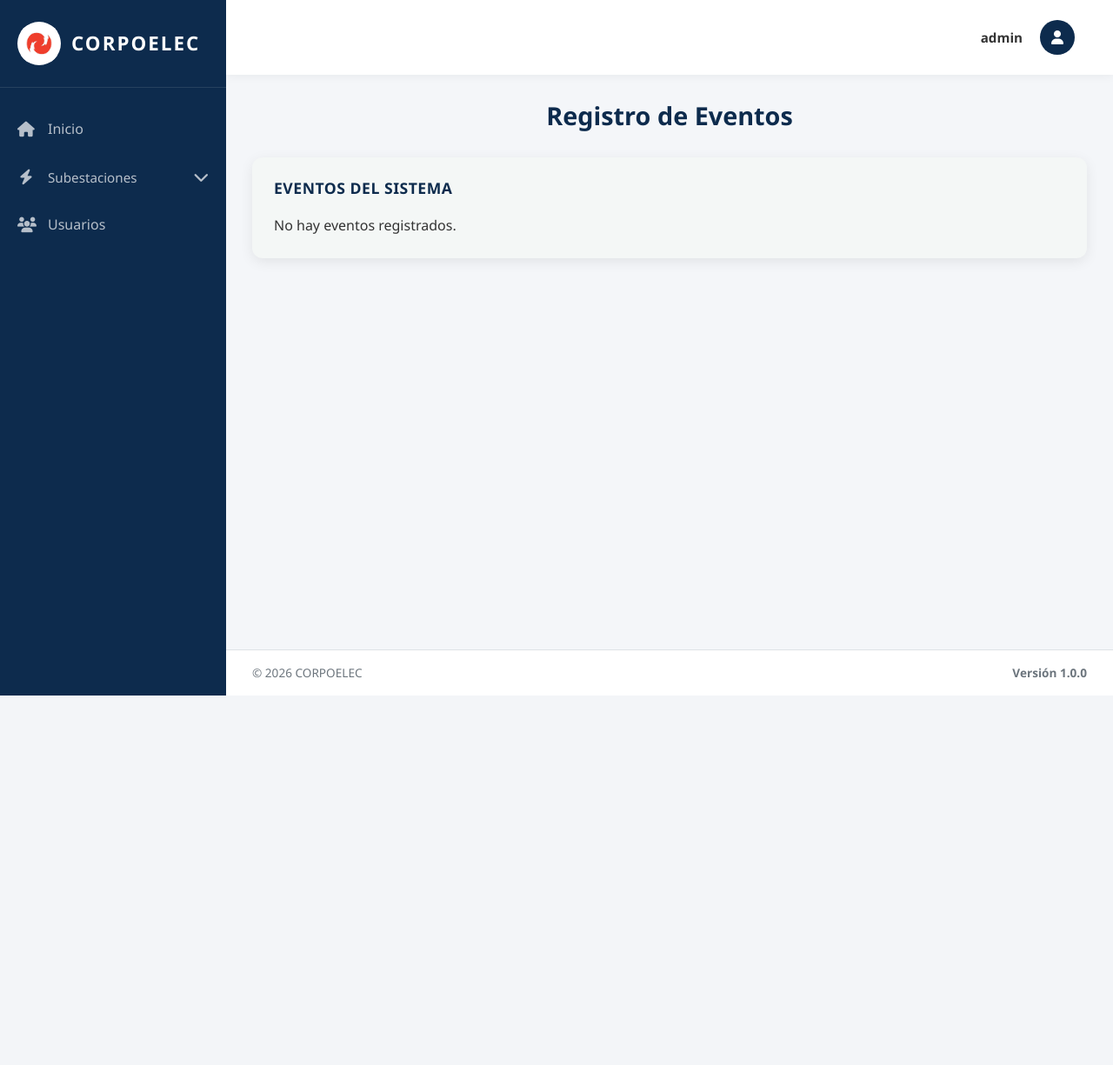
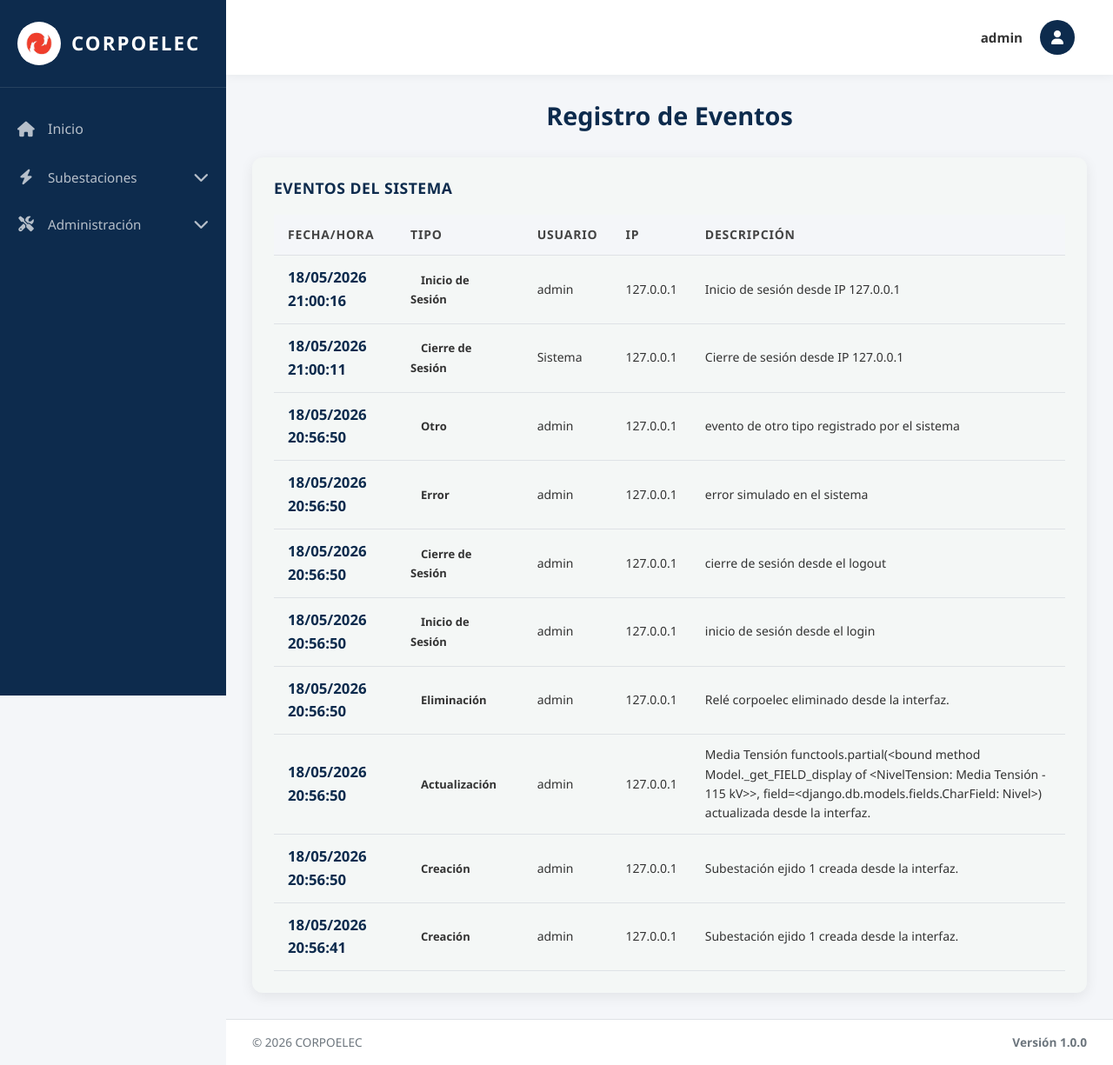
Before and after one commit to vidalyuriani15-hue/CORPOELEC-Pasantias, a Django app: page /admin/eventos/ in a window 1280 px wide. Shown: the whole page at 87% size. Before the commit the page ends 800 px from the top, so only its background shows below. Run offline with Django 5.2, Linux system fonts and the light colour scheme; a user stored in the database is signed in; data comes from the database, SQL or seed files in the repository; both versions use the stored data as it was after the commit.

Commit message:
feat(equipos): implement system event logging and audit trail
Introduce a new `Evento` model to track critical system actions, including user creation, deletion, and substation modifications. This provides a comprehensive audit log for security and monitoring purposes.

- Add `Evento` model to track type, description, user, timestamp, and IP address
- Implement `registrar_evento` logic within user and substation management views
- Create a new `bitacora` view and template to display the event history
- Update sidebar navigation with an administration dropdown menu
- Add event-specific badges and styling to the audit log interface

```diff
--- a/GridGuard/urls.py
+++ b/GridGuard/urls.py
@@ -3,52 +3,11 @@
 """
 from django.contrib import admin
 from django.urls import path
-from django.views.generic import TemplateView
 from django.shortcuts import redirect, render
-from django.contrib.auth import authenticate, login
 from django.contrib.auth.decorators import login_required
-from django.views.decorators.cache import never_cache
-from equipos.views import reles_view, rele_detalle_view, tensiones_view, perfil_view, cambiar_clave_view, usuarios_view, subestaciones_view, index_view, interfaces_view, protocolo_view, remotas_view, api_remotas, exportar_tensiones_pdf, exportar_interfaces_pdf, exportar_protocolo_pdf, exportar_subestaciones_pdf, exportar_remotas_pdf, exportar_reles_pdf, admin_eventos_view, admin_restaurar_view, admin_backup_view
+from equipos.views import reles_view, rele_detalle_view, tensiones_view, perfil_view, cambiar_clave_view, usuarios_view, subestaciones_view, index_view, interfaces_view, protocolo_view, remotas_view, api_remotas, exportar_tensiones_pdf, exportar_interfaces_pdf, exportar_protocolo_pdf, exportar_subestaciones_pdf, exportar_remotas_pdf, exportar_reles_pdf, admin_eventos_view, admin_restaurar_view, admin_backup_view, bitacora_view, custom_login, custom_logout
 from django.conf import settings
 from django.conf.urls.static import static
-
-@never_cache
-def custom_login(request):
-    if request.user.is_authenticated:
-        if request.user.is_superuser:
-            return redirect('/admin/inicio/')
-        else:
-            return redirect('/')
-
-    error = None
-    if request.method == 'POST':
-        username = request.POST.get('username')
-        password = request.POST.get('password')
-        user = authenticate(request, username=username, password=password)
-        if user is not None:
-            login(request, user)
-            if user.is_superuser:
-                return redirect('/admin/inicio/')
-            else:
-                return redirect('/')
-        else:
-            error = 'Usuario o contraseña incorrectos.'
-
-    response = render(request, 'login.html', {'error': error})
-    response['Cache-Control'] = 'no-cache, no-store, must-revalidate, max-age=0'
-    response['Pragma'] = 'no-cache'
-    response['Expires'] = '0'
-    return response
-
-@never_cache
-def custom_logout(request):
-    from django.contrib.auth import logout
-    logout(request)
-    response = redirect('/login/')
-    response['Cache-Control'] = 'no-cache, no-store, must-revalidate, max-age=0'
-    response['Pragma'] = 'no-cache'
-    response['Expires'] = '0'
-    return response
 
 urlpatterns = [
     path('cerrar-sesion/', custom_logout, name='user_logout'),
@@ -62,6 +21,7 @@
     path('admin/eventos/', admin_eventos_view, name='admin_eventos'),
     path('admin/restaurar/', admin_restaurar_view, name='admin_restaurar'),
     path('admin/backup/', admin_backup_view, name='admin_backup'),
+    path('bitacora/', bitacora_view, name='bitacora'),
     path('admin/inicio/', index_view, name='admin_index'),
     path('admin/', admin.site.urls),
     path('', index_view, name='index'),
--- a/equipos/views.py
+++ b/equipos/views.py
@@ -10,7 +10,6 @@
 from django.core.paginator import Paginator
 from .models import *
 from .decorators import no_cache
-import json
 import sys
 from datetime import datetime
 
@@ -96,6 +95,42 @@
         messages.error(request, 'No tiene permisos para acceder a esta seccion.')
         return redirect('index')
 
+    if request.method == 'POST':
+        if request.POST.get('eliminar'):
+            user_id = request.POST.get('user_id')
+            try:
+                user = User.objects.get(id=user_id)
+                username = user.username
+                user.delete()
+                registrar_evento(request, 'ELIMINACION', f'Usuario eliminado: {username}')
+                messages.success(request, 'Usuario eliminado correctamente.', extra_tags='deleted')
+            except User.DoesNotExist:
+                messages.error(request, 'Usuario no encontrado.')
+            return redirect('admin_usuarios')
+        elif request.POST.get('crear'):
+            username = request.POST.get('username')
+            password = request.POST.get('password')
+            first_name = request.POST.get('first_name', '')
+            last_name = request.POST.get('last_name', '')
+            email = request.POST.get('email', '')
+            is_superuser = request.POST.get('is_superuser') is not None
+            try:
+                user = User.objects.create_user(
+                    username=username,
+                    password=password,
+                    first_name=first_name,
+                    last_name=last_name,
+                    email=email,
+                    is_superuser=is_superuser,
+                    is_staff=is_superuser,
+                )
+                rol = 'Administrador' if is_superuser else 'Usuario'
+                registrar_evento(request, 'CREACION', f'Usuario creado: {username} ({rol})')
+                messages.success(request, 'Usuario creado correctamente.')
+            except Exception as e:
+                messages.error(request, f'Error al crear usuario: {str(e)}')
+            return redirect('admin_usuarios')
+
     usuarios = User.objects.all().order_by('-date_joined')
 
     context = {
@@ -113,7 +148,9 @@
             sub_id = request.POST.get('sub_id')
             try:
                 sub = Subestacion.objects.get(Id_Sub_est=sub_id)
+                sub_nombre = sub.Nombre
                 sub.delete()
+                registrar_evento(request, 'ELIMINACION', f'Subestacion eliminada: {sub_nombre}')
                 messages.success(request, 'Subestacion eliminada correctamente.', extra_tags='deleted')
             except Subestacion.DoesNotExist:
                 messages.error(request, 'Subestacion no encontrada.')
@@ -131,6 +168,7 @@
                 sub.Ubicación = ubicacion
                 sub.Coordenadas = coordenadas
                 sub.save()
+                registrar_evento(request, 'ACTUALIZACION', f'Subestacion actualizada: {sub.Nombre}')
                 messages.success(request, 'Subestacion actualizada correctamente.', extra_tags='updated')
             except Subestacion.DoesNotExist:
                 messages.error(request, 'Subestacion no encontrada.')
@@ -146,13 +184,14 @@
             if nombre and id_ten_id:
                 try:
                     id_ten = NivelTension.objects.get(Id_Ten=id_ten_id)
-                    Subestacion.objects.create(
+                    sub = Subestacion.objects.create(
                         Nombre=nombre,
                         Id_Ten=id_ten,
                         Ubicación=ubicacion,
                         Coordenadas=coordenadas,
                         creado_por=request.user
                     )
+                    registrar_evento(request, 'CREACION', f'Subestacion creada: {sub.Nombre}')
                     messages.success(request, 'Subestacion creada correctamente.')
                 except NivelTension.DoesNotExist:
                     messages.error(request, 'Nivel de tension no valido.')
@@ -182,11 +221,12 @@
             tipo_ten = request.POST.get('tipo_ten')
             nivel = request.POST.get('nivel')
             if tipo_ten and nivel:
-                NivelTension.objects.create(
+                ten = NivelTension.objects.create(
                     Tipo_ten=tipo_ten,
                     Nivel=nivel,
                     creado_por=request.user
                 )
+                registrar_evento(request, 'CREACION', f'Nivel de tension creado: {ten.get_Tipo_ten_display} {ten.get_Nivel_display}')
                 messages.success(request, 'Nivel de tensión creado correctamente.')
             else:
                 messages.error(request, 'Datos incompletos.')
@@ -200,6 +240,7 @@
                 ten.Tipo_ten = tipo_ten
                 ten.Nivel = nivel
                 ten.save()
+                registrar_evento(request, 'ACTUALIZACION', f'Nivel de tension actualizado: {ten.get_Tipo_ten_display} {ten.get_Nivel_display}')
                 messages.success(request, 'Nivel de tensión actualizado correctamente.', extra_tags='updated')
             except NivelTension.DoesNotExist:
                 messages.error(request, 'Nivel de tensión no encontrado.')
@@ -207,7 +248,10 @@
         elif request.POST.get('eliminar'):
             ten_id = request.POST.get('ten_id')
             try:
-                NivelTension.objects.get(Id_Ten=ten_id).delete()
+                ten = NivelTension.objects.get(Id_Ten=ten_id)
+                ten_label = f'{ten.get_Tipo_ten_display()} {ten.get_Nivel_display()}'
+                ten.delete()
+                registrar_evento(request, 'ELIMINACION', f'Nivel de tension eliminado: {ten_label}')
                 messages.success(request, 'Nivel de tensión eliminado correctamente.')
             except NivelTension.DoesNotExist:
                 messages.error(request, 'Nivel de tensión no encontrado.')
@@ -257,6 +301,7 @@
                     # Eliminación lógica: marcar como inactivo
                     iface.Activo = False
                     iface.save()
+                    registrar_evento(request, 'ELIMINACION', f'Interfaz de Comunicacion desactivada: ID {iface_id}')
                     messages.success(request, 'Interfaz de Comunicación eliminada correctamente.', extra_tags='deleted')
             except InterfazDeComunicacion.DoesNotExist:
                 messages.error(request, 'Interfaz no encontrada.')
@@ -284,6 +329,7 @@
                         messages.error(request, f'Error de validación: {str(e)}')
                         raise  # Rollback via transaction.atomic()
                     messages.success(request, 'Interfaz actualizada correctamente.', extra_tags='updated')
+                registrar_evento(request, 'ACTUALIZACION', f'Interfaz PUERTOS editada: ID {iface_id}')
             except InterfazDeComunicacion.DoesNotExist:
                 messages.error(request, 'Interfaz no encontrada.')
             return redirect('interfaces')
@@ -308,7 +354,8 @@
                     messages.error(request, f'Error de validación: {str(e)}')
                     iface.delete()
                     return redirect('interfaces')
-                    messages.success(request, 'Interfaz creada correctamente')
+                registrar_evento(request, 'CREACION', f'Interfaz PUERTOS creada: ID {iface.Id_Interfaz}')
+                messages.success(request, 'Interfaz creada correctamente')
                 return redirect('interfaces')
 
     interfaces_list = InterfazDeComunicacion.objects.filter(Tipo_Interfaz='PUERTOS', Activo=True).prefetch_related('puertos').order_by('Id_Interfaz')
@@ -352,6 +399,7 @@
                 except Exception as e:
                     messages.error(request, f'Error de validación: {str(e)}')
                     raise  # Rollback
+            registrar_evento(request, 'CREACION', f'Interfaz PROTOCOLOS creada: ID {interfaz.Id_Interfaz}, tipos: {tipos_protocolo}')
             messages.success(request, 'Interfaz creada correctamente')
 
         # Editar interfaz/protocolos
@@ -378,6 +426,7 @@
                         messages.error(request, f'Error de validación: {str(e)}')
                         raise
                 messages.success(request, 'Interfaz actualizada correctamente', extra_tags='updated')
+                registrar_evento(request, 'ACTUALIZACION', f'Interfaz PROTOCOLOS editada: ID {interfaz_id}')
             except InterfazDeComunicacion.DoesNotExist:
                 messages.error(request, 'Interfaz no encontrada')
 
@@ -405,6 +454,7 @@
                     # Eliminación lógica
                     interfaz.Activo = False
                     interfaz.save()
+                registrar_evento(request, 'ELIMINACION', f'Interfaz PROTOCOLOS desactivada: ID {interfaz_id}')
                 messages.success(request, 'Protocolos de Telecontrol y Energía eliminados correctamente.', extra_tags='deleted')
             except InterfazDeComunicacion.DoesNotExist:
                 messages.error(request, 'Interfaz no encontrada')
@@ -430,7 +480,9 @@
             remota_id = request.POST.get('remota_id')
             try:
                 remota = Remota.objects.get(Id_Remota=remota_id)
+                marca_modelo = f'{remota.Marca} {remota.Modelo}'
                 remota.delete()
+                registrar_evento(request, 'ELIMINACION', f'Remota eliminada: {marca_modelo}')
                 messages.success(request, 'Remota eliminada correctamente.', extra_tags='deleted')
             except Remota.DoesNotExist:
                 messages.error(request, 'Remota no encontrada.')
@@ -447,7 +499,8 @@
                     remota.Modelo = modelo
                     remota.Id_Ten = NivelTension.objects.get(Id_Ten=id_ten_id) if id_ten_id else None
                     remota.save()
-                messages.success(request, 'Remota actualizada correctamente.')
+                registrar_evento(request, 'ACTUALIZACION', f'Remota actualizada: {remota.Marca} {remota.Modelo}')
+                messages.success(request, 'Remota actualizada correctamente.', extra_tags='updated')
             except Remota.DoesNotExist:
                 messages.error(request, 'Remota no encontrada.')
             return redirect('remotas')
@@ -458,12 +511,13 @@
 
             if marca and modelo:
                 id_ten = NivelTension.objects.get(Id_Ten=id_ten_id) if id_ten_id else None
-                Remota.objects.create(
+                remota = Remota.objects.create(
                     Marca=marca,
                     Modelo=modelo,
                     Id_Ten=id_ten,
                     creado_por=request.user
                 )
+                registrar_evento(request, 'CREACION', f'Remota creada: {remota.Marca} {remota.Modelo}')
                 messages.success(request, 'Remota creada correctamente.')
                 return redirect('remotas')
 
@@ -527,7 +581,9 @@
             try:
                 with transaction.atomic():
                     rele = Rele.objects.select_for_update().get(Id_relé=rele_id)
+                    rele_ident = f'{rele.Marca} {rele.Modelo} (ID {rele_id})'
                     rele.delete()
+                    registrar_evento(request, 'ELIMINACION', f'Relé eliminado: {rele_ident}')
                     messages.success(request, 'Relé eliminado correctamente.', extra_tags='deleted')
             except Rele.DoesNotExist:
                 messages.error(request, 'Relé no encontrado.')
@@ -593,6 +649,7 @@
 
                     rele.save()
                     print(f"DEBUG: Rele {rele_id} saved successfully. EsRemoto={es_remoto}", file=sys.stderr)
+                    registrar_evento(request, 'ACTUALIZACION', f'Relé actualizado: {rele.Marca} {rele.Modelo} (ID {rele_id})')
                     messages.success(request, 'Relé actualizado correctamente.', extra_tags='updated')
             except (Rele.DoesNotExist, Subestacion.DoesNotExist, NivelTension.DoesNotExist, Remota.DoesNotExist) as e:
                 print(f"DEBUG ERROR: {str(e)}", file=sys.stderr)
@@ -649,6 +706,7 @@
                     rele.save()
                     print(f"DEBUG: Rele created. EsRemoto={es_remoto}, Remota_id={request.POST.get('remota_id')}", file=sys.stderr)
 
+                    registrar_evento(request, 'CREACION', f'Relé creado: {rele.Marca} {rele.Modelo} (ID {rele.Id_relé})')
                     messages.success(request, 'Relé creado correctamente.')
                     return redirect('reles')
             except (Subestacion.DoesNotExist, NivelTension.DoesNotExist, Remota.DoesNotExist) as e:
@@ -1378,6 +1436,77 @@
     return response
 
 
+def registrar_evento(request, tipo, descripcion):
+    """Registra un evento en la bitácora"""
+    from .models import Evento
+    Evento.objects.create(
+        Tipo=tipo,
+        Descripcion=descripcion,
+        Usuario=request.user if request.user.is_authenticated else None,
+        IP_Address=request.META.get('REMOTE_ADDR', None)
+    )
+
+
+@no_cache
+def custom_login(request):
+    """Login con registro en bitácora (LOGIN)"""
+    if request.user.is_authenticated:
+        if request.user.is_superuser:
+            return redirect('/admin/inicio/')
+        else:
+            return redirect('/')
+
+    error = None
+    if request.method == 'POST':
+        username = request.POST.get('username')
+        password = request.POST.get('password')
+        user = authenticate(request, username=username, password=password)
+        if user is not None:
+            login(request, user)
+            registrar_evento(request, 'LOGIN', f'Inicio de sesión desde IP {request.META.get("REMOTE_ADDR", "desconocida")}')
+            if user.is_superuser:
+                return redirect('/admin/inicio/')
+            else:
+                return redirect('/')
+        else:
+            error = 'Usuario o contraseña incorrectos.'
+
+    response = render(request, 'login.html', {'error': error})
+    response['Cache-Control'] = 'no-cache, no-store, must-revalidate, max-age=0'
+    response['Pragma'] = 'no-cache'
+    response['Expires'] = '0'
+    return response
+
+
+@no_cache
+def custom_logout(request):
+    """Logout con registro en bitácora (LOGOUT)"""
+    from django.contrib.auth import logout
+    logout(request)
+    registrar_evento(request, 'LOGOUT', f'Cierre de sesión desde IP {request.META.get("REMOTE_ADDR", "desconocida")}')
+    response = redirect('/login/')
+    response['Cache-Control'] = 'no-cache, no-store, must-revalidate, max-age=0'
+    response['Pragma'] = 'no-cache'
+    response['Expires'] = '0'
+    return response
+
+
+@login_required(login_url='/login/')
+def bitacora_view(request):
+    """Vista de bitácora de eventos del sistema"""
+    eventos_list = Evento.objects.all().order_by('-Fecha_Hora')
+    paginator = Paginator(eventos_list, 20)
+    page_number = request.GET.get('page')
+    page_obj = paginator.get_page(page_number)
+
+    context = {
+        'title': 'Bitácora de Eventos',
+        'page_obj': page_obj,
+        'is_admin': request.user.is_superuser,
+    }
+    return render(request, 'bitacora.html', context)
+
+
 @login_required(login_url='/login/')
 def admin_eventos_view(request):
     """Vista de registro de eventos"""
@@ -1385,8 +1514,10 @@
         messages.error(request, 'No tiene permisos para acceder a esta seccion.')
         return redirect('index')
 
+    eventos = Evento.objects.all().order_by('-Fecha_Hora')
     context = {
-        'title': 'Registro de Eventos'
+        'title': 'Registro de Eventos',
+        'eventos': eventos,
     }
     return render(request, 'admin/eventos.html', context)
 
--- a/templates/admin/eventos.html
+++ b/templates/admin/eventos.html
@@ -27,11 +27,34 @@
   </div>
   {% endif %}
 
-        <td colspan="6" class="no-data">No hay eventos registrados.</td>
+  <table class="data-table">
+    <thead>
+      <tr>
+        <th>Fecha/Hora</th>
+        <th>Tipo</th>
+        <th>Usuario</th>
+        <th>IP</th>
+        <th>Descripción</th>
       </tr>
+    </thead>
+    <tbody>
+      {% for evento in eventos %}
+      <tr>
+        <td><strong>{{ evento.Fecha_Hora|date:"d/m/Y H:i:s" }}</strong></td>
+        <td>
+          <span class="badge {% if evento.Tipo == 'CREACION' %}badge-success{% elif evento.Tipo == 'ACTUALIZACION' %}badge-info{% elif evento.Tipo == 'ELIMINACION' %}badge-warning{% elif evento.Tipo == 'LOGIN' %}badge-login{% elif evento.Tipo == 'LOGOUT' %}badge-logout{% elif evento.Tipo == 'ERROR' %}badge-error{% else %}badge-secondary{% endif %}">
+            {{ evento.get_Tipo_display }}
+          </span>
+        </td>
+        <td>{{ evento.Usuario.username|default:"Sistema" }}</td>
+        <td>{{ evento.IP_Address|default:"—" }}</td>
+        <td>{{ evento.Descripcion }}</td>
+      </tr>
+      {% empty %}
+      <tr><td colspan="5" class="no-data">No hay eventos registrados.</td></tr>
+      {% endfor %}
     </tbody>
   </table>
 </div>
 
-</script>
 {% endblock %}
--- a/templates/base.html
+++ b/templates/base.html
@@ -1862,12 +1862,42 @@
             </div>
          </div>
 
+         <!-- Dropdown Utilidades de Administración -->
+         <div class="sidebar-dropdown {% if request.path == '/bitacora/' or request.path == '/admin/restaurar/' or request.path == '/admin/backup/' or request.path == '/admin/perfil/' or request.path == '/admin/cambiar-clave/' %}active{% endif %}">
+           <a href="#" class="dropdown-toggle" onclick="toggleDropdown(event, 'admin-dropdown')">
+             <i class="fas fa-tools"></i>
+             <span>Administración</span>
+             <i class="fas fa-chevron-down dropdown-arrow"></i>
+           </a>
+            <div class="dropdown-menu" id="admin-dropdown">
+              <a href="{% url 'bitacora' %}" class="{% if request.path == '/bitacora/' %}active{% endif %}" onclick="closeMobileSidebar()">
+                <i class="fas fa-book"></i>
+                <span>Registro de Eventos</span>
+              </a>
+             <a href="{% url 'admin_backup' %}" class="{% if request.path == '/admin/backup/' %}active{% endif %}" onclick="closeMobileSidebar()">
+               <i class="fas fa-database"></i>
+               <span>Copia de Seguridad</span>
+             </a>
+             <a href="{% url 'admin_restaurar' %}" class="{% if request.path == '/admin/restaurar/' %}active{% endif %}" onclick="closeMobileSidebar()">
+               <i class="fas fa-undo"></i>
+               <span>Restaurar Sistema</span>
+             </a>
+             <a href="{% url 'perfil' %}" class="{% if request.path == '/perfil/' or request.path == '/admin/perfil/' %}active{% endif %}" onclick="closeMobileSidebar()">
+               <i class="fas fa-user-circle"></i>
+               <span>Perfil</span>
+             </a>
+              <a href="{% url 'cambiar_clave' %}" class="{% if request.path == '/cambiar-clave/' or request.path == '/admin/cambiar-clave/' %}active{% endif %}" onclick="closeMobileSidebar()">
+                <i class="fas fa-key"></i>
+                <span>Cambiar Contraseña</span>
+              </a>
               {% if user.is_staff %}
-        <a href="{% url 'admin_usuarios' %}" onclick="closeMobileSidebar()">
+              <a href="{% url 'admin_usuarios' %}" class="{% if request.path == '/admin/usuarios/' %}active{% endif %}" onclick="closeMobileSidebar()">
                 <i class="fas fa-users"></i>
                 <span>Usuarios</span>
               </a>
               {% endif %}
+            </div>
+          </div>
         </nav>
       </aside>
 
@@ -1979,10 +2009,19 @@
       }
       const dropdown = document.getElementById(menuId);
       if (!dropdown) return;
-      const isActive = dropdown.parentElement.classList.contains('active');
-      closeAllDropdowns();
-      if (!isActive) {
-        dropdown.parentElement.classList.add('active');
+      const parent = dropdown.parentElement;
+      const isActive = parent.classList.contains('active');
+      // Cerrar TODO OTRO dropdown abierto, pero no éste si ya lo estaba
+      document.querySelectorAll('.sidebar-dropdown.active').forEach(function(el) {
+        if (el !== parent) {           // ← no cerrar el que se quiere alternar
+          el.classList.remove('active');
+        }
+      });
+      // Alternar el dropdown actual: abrir si estaba cerrado, cerrar si estaba abierto
+      if (isActive) {
+        parent.classList.remove('active');
+      } else {
+        parent.classList.add('active');
       }
     }
 
```
Also changed, not shown: equipos/models.py (+28 -0 lines), templates/bitacora.html (added, +293 -0 lines), db.sqlite3, equipos/migrations/0021_evento.py (added). Lines whose indentation alone changed are shown as unchanged.
